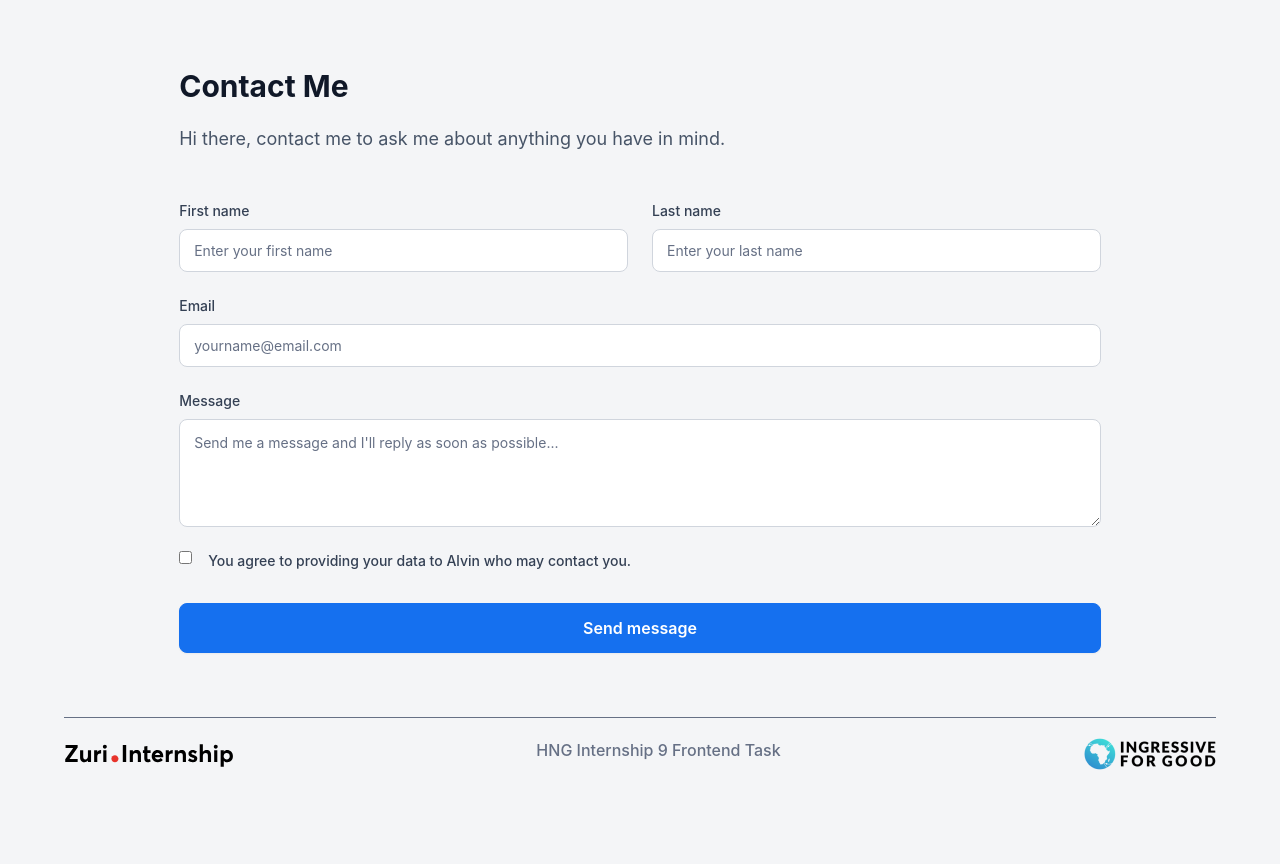
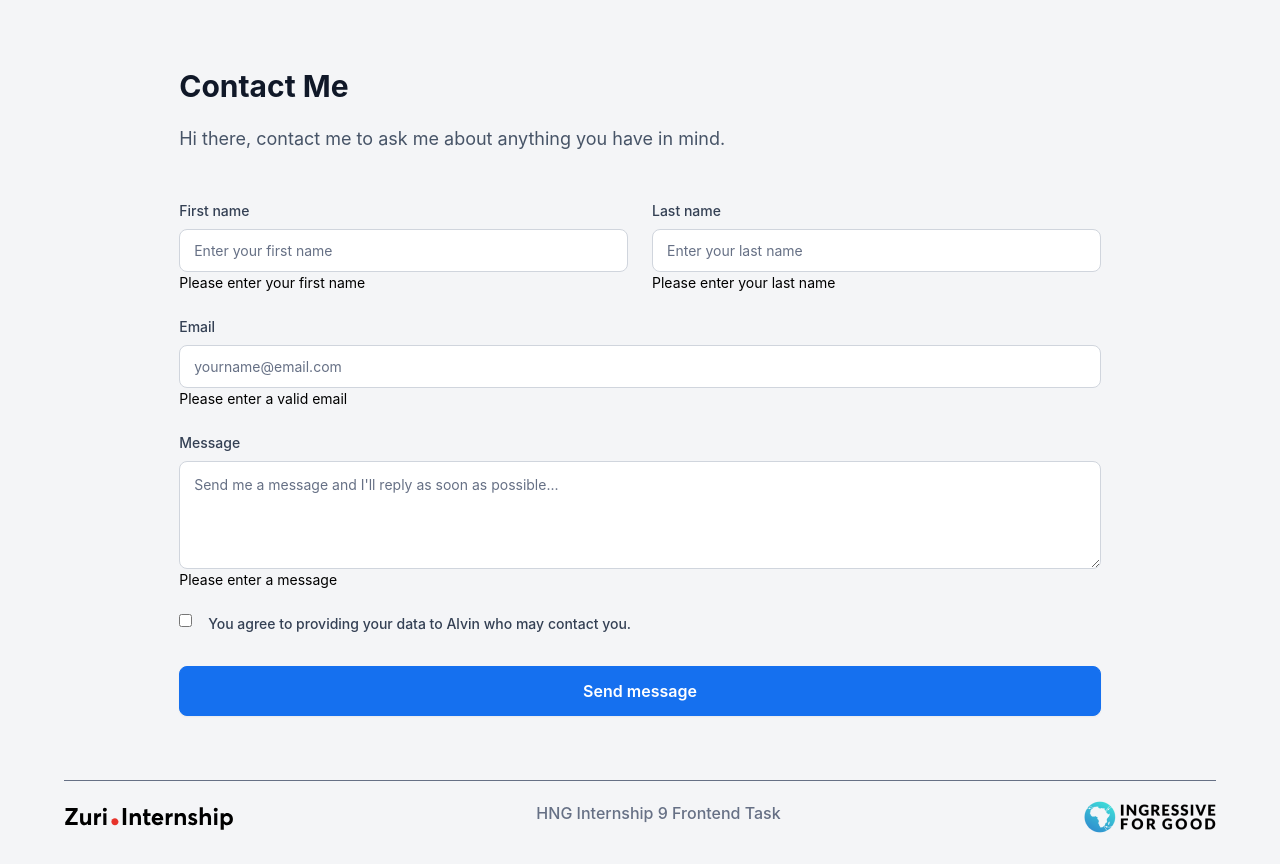
Before and after one commit to alvyynm/linktreeclone, a React (Create React App) app: page /contact in a window 1280 px wide. Built offline with nearby package versions, Linux system fonts and the light colour scheme.

Commit message:
feat: add text to guide user

```diff
--- a/src/components/Contact.js
+++ b/src/components/Contact.js
@@ -21,6 +21,7 @@ function Contact({ name }) {
                   placeholder="Enter your first name"
                   required
                 />
+                <small class="warningtext">Please enter your first name</small>
               </div>
               <div class="form-group">
                 <label for="last_name">Last name</label>
@@ -31,6 +32,7 @@ function Contact({ name }) {
                   placeholder="Enter your last name"
                   required
                 />
+                <small class="warningtext">Please enter your last name</small>
               </div>
             </div>
 
@@ -43,6 +45,7 @@ function Contact({ name }) {
                 placeholder="yourname@email.com"
                 required
               />
+              <small class="warningtext">Please enter a valid email</small>
             </div>
 
             <div class="form-group">
@@ -52,6 +55,7 @@ function Contact({ name }) {
                 placeholder="Send me a message and I'll reply as soon as possible..."
                 required
               />
+              <small class="warningtext">Please enter a message</small>
             </div>
 
             <div class="form-group unique">
```
